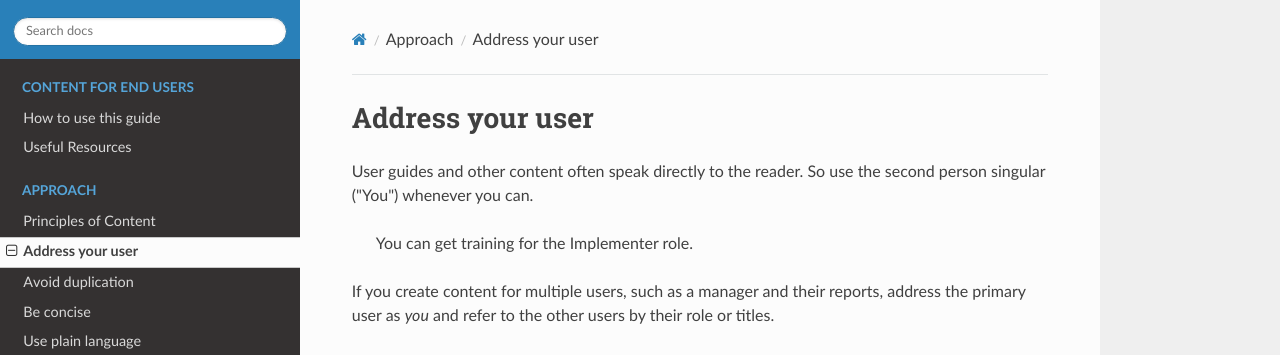
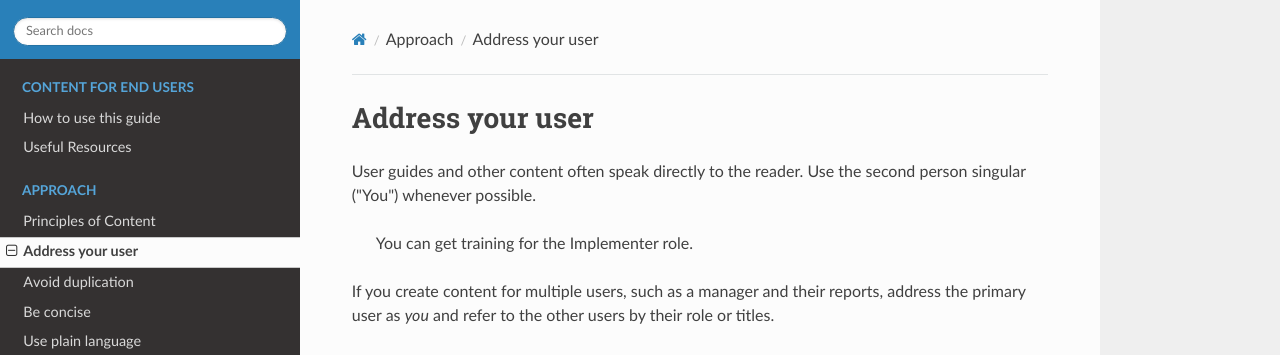
Before and after one commit to stevearrants/styleguide, an MkDocs documentation site: the page built from docs/addressuser.md, in a window 1280 px wide. Shown: the top 355 px of the page. Built offline with MkDocs 1.6.1, drawn with Linux system fonts in a browser that asks for light colours; nearby versions of some CDN libraries.

Commit message:
Update addressuser.md

```diff
--- a/docs/addressuser.md
+++ b/docs/addressuser.md
@@ -1,12 +1,10 @@
 # Address your user
 
-User guides and other content often speak directly to the reader. So use the
-second person singular ("You") whenever you can.
+User guides and other content often speak directly to the reader. Use the second person singular ("You") whenever possible.
 
 > You can get training for the Implementer role.
 
-If you create content for multiple users, such as a manager and their
-reports, address the primary user as *you* and refer to the other users by
+If you create content for multiple users, such as a manager and their reports, address the primary user as *you* and refer to the other users by
 their role or titles.
 
 > You can adjust the settings for Implementers.
```
